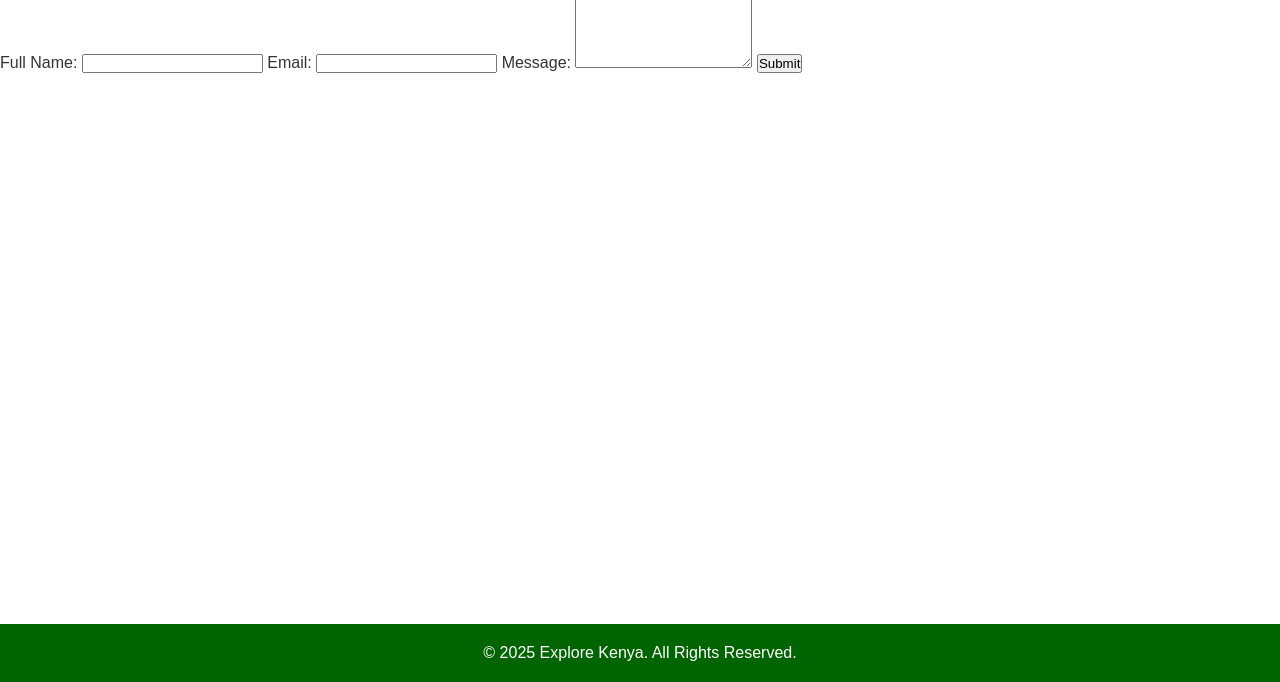
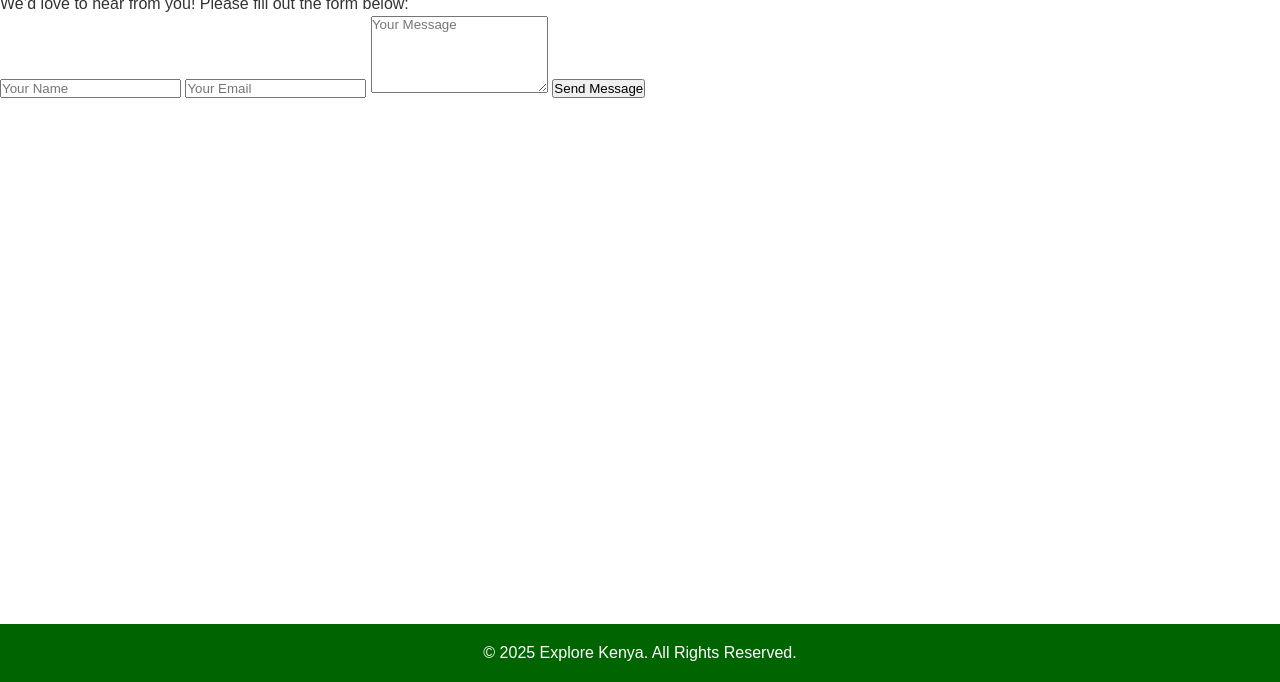
Before and after one commit to Melkzedk/Week8-web-assigment, a plain HTML site: page contact.html in a window 1280 px wide. Shown: the part 118-800 px from the top of the page. Drawn offline with Linux system fonts and the light colour scheme.

Commit message:
more changes

```diff
--- a/contact.html
+++ b/contact.html
@@ -3,11 +3,12 @@
   <head>
     <meta charset="UTF-8" />
     <meta name="viewport" content="width=device-width, initial-scale=1.0" />
-    <title>Contact - Explore Kenya</title>
+    <title>Contact Us - Explore Kenya</title>
     <link rel="stylesheet" href="style.css" />
   </head>
   <body>
     <!-- Navbar -->
+    <header>
       <nav class="navbar">
         <h1 class="logo">Explore Kenya</h1>
         <ul class="nav-links">
@@ -16,28 +17,61 @@
           <li><a href="contact.html" class="active">Contact</a></li>
         </ul>
       </nav>
+    </header>
 
+    <!-- Contact Section -->
     <main class="content">
       <h2>Contact Us</h2>
+      <p>We’d love to hear from you! Please fill out the form below:</p>
+
       <form id="contactForm">
-        <label for="name">Full Name:</label>
-        <input type="text" id="name" required />
-
-        <label for="email">Email:</label>
-        <input type="email" id="email" required />
-
-        <label for="message">Message:</label>
-        <textarea id="message" rows="5" required></textarea>
-
-        <button type="submit" class="btn">Submit</button>
+        <input
+          type="text"
+          name="name"
+          placeholder="Your Name"
+          required
+        />
+        <input
+          type="email"
+          name="email"
+          placeholder="Your Email"
+          required
+        />
+        <textarea
+          name="message"
+          rows="5"
+          placeholder="Your Message"
+          required
+        ></textarea>
+        <button type="submit">Send Message</button>
       </form>
-      <p id="formMessage"></p>
     </main>
 
+    <!-- Footer -->
     <footer>
       <p>&copy; 2025 Explore Kenya. All Rights Reserved.</p>
     </footer>
 
-    <script src="script.js"></script>
+    <!-- Script for form validation -->
+    <script>
+      const form = document.getElementById("contactForm");
+      form.addEventListener("submit", function (e) {
+        e.preventDefault();
+
+        // Basic validation feedback
+        const name = form.name.value.trim();
+        const email = form.email.value.trim();
+        const message = form.message.value.trim();
+
+        if (!name || !email || !message) {
+          alert("Please fill out all fields before submitting.");
+          return;
+        }
+
+        // Simulate form submission
+        alert("Thank you for contacting us, " + name + "! We'll get back to you soon.");
+        form.reset();
+      });
+    </script>
   </body>
 </html>
```
Lines whose indentation alone changed are shown as unchanged.
